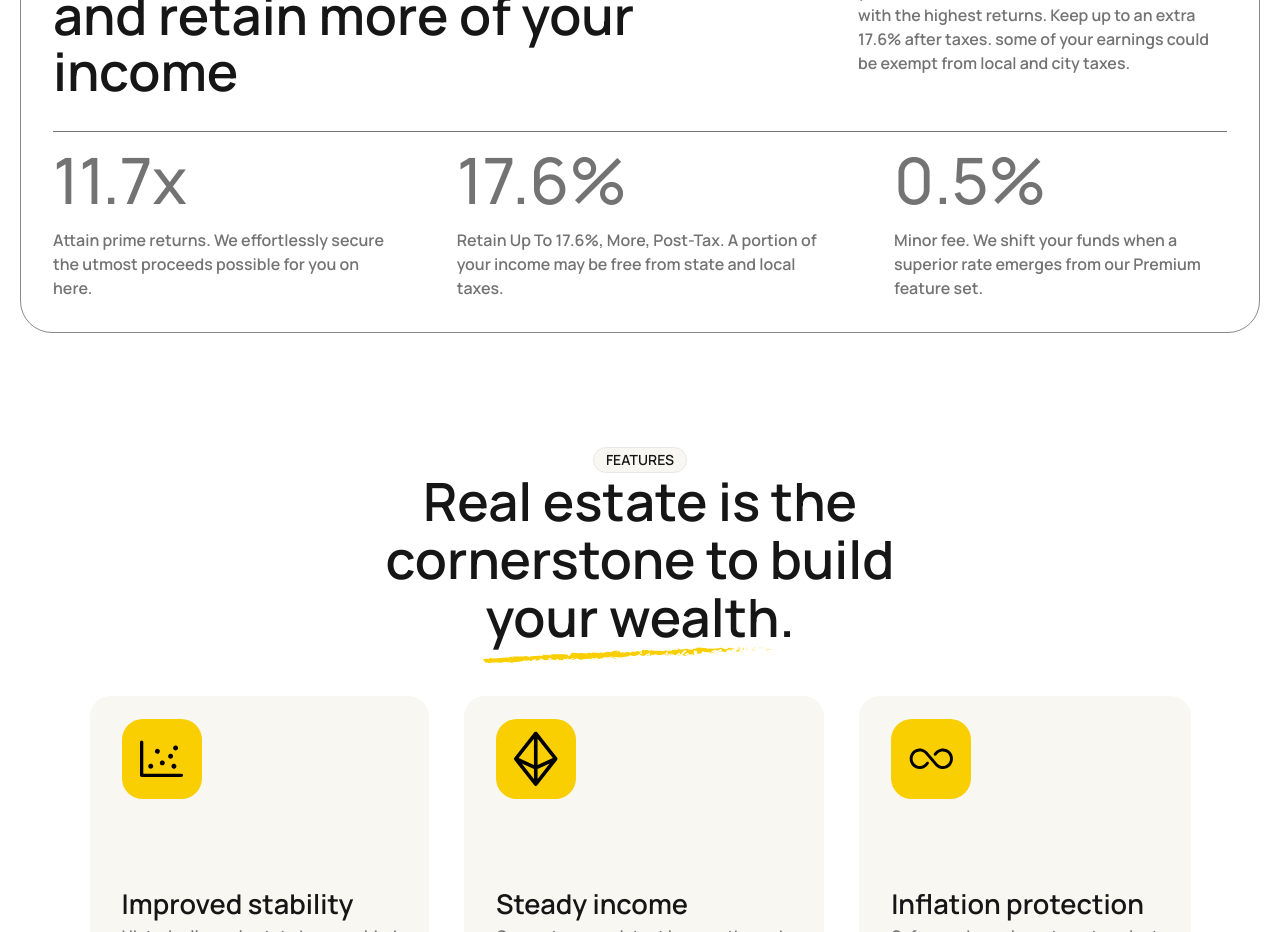
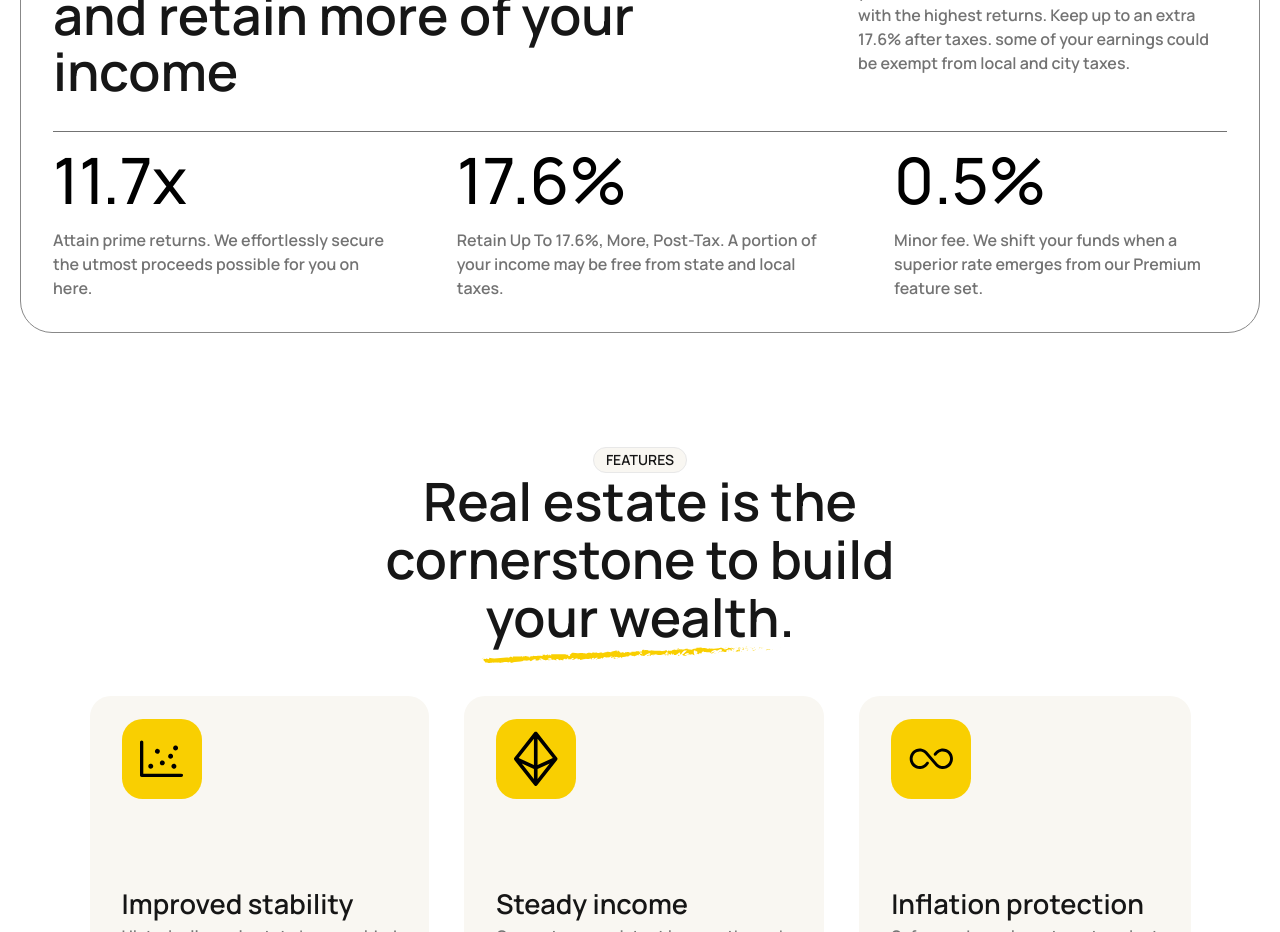
Before and after one commit to Daniel264/Slice, a Next.js app: page / in a window 1280 px wide. Shown: the part 3840-4772 px from the top of the page. Built offline with nearby package versions, Linux system fonts and the light colour scheme.

Commit message:
refactor: exempt the number counter from the text-color change

```diff
--- a/src/components/NumberCounter.tsx
+++ b/src/components/NumberCounter.tsx
@@ -35,7 +35,7 @@ const NumberCounter = ({ id, number, sign, text }: NumberCounterProps) => {
     return (
         <div className="number-counter-component">
             <div key={id} style={{ "--num": number } as React.CSSProperties} className="number-counter-component__container">
-                <p ref={numberRef} className="number-counter-component__number-display"></p>
+                <h3 ref={numberRef} className="number-counter-component__number-display"></h3>
                 <p className="number-counter-component__text-display">{text}</p>
             </div>
         </div>
--- a/src/styles/SCSS/index.css
+++ b/src/styles/SCSS/index.css
@@ -586,6 +586,7 @@ h5 {
 .number-counter-component__number-display {
   font-size: 4rem;
   font-weight: 500;
+  color: #000000;
 }
 
 .features_component {
--- a/src/styles/SCSS/layout/_number-counter.scss
+++ b/src/styles/SCSS/layout/_number-counter.scss
@@ -1,4 +1,3 @@
-
 @use "../variable/variable" as var;
 
 .number-counter-component {
@@ -7,6 +6,7 @@
     &__number-display {
         font-size: var.$text-6xl;
         font-weight: 500;
+        color: #000000;
         // animation: counter 5s infinite alternate ease-in-out;
         // counter-reset: num var(--num);
         // font: 800 40px Manrope, sans-serif;
@@ -17,13 +17,11 @@
     }
 }
 
-
 // @property --num {
 //     syntax: '<integer>';
 //     initial-value: 0;
 //     inherits: false;
 // }
-
 
 // @keyframes counter {
 //     from {
```
Also changed, not shown: 1 other file (tests, documents, lock files or other folders).
